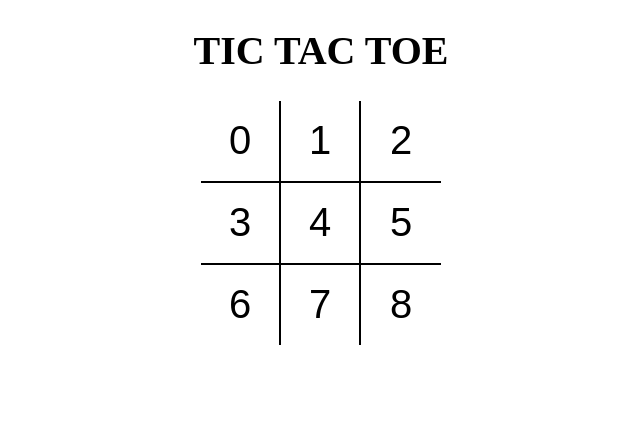
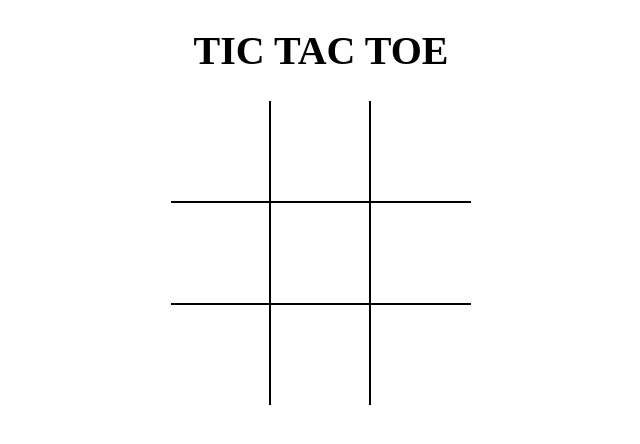
Before and after one commit to MayurNikam989/Tictactoe, a React (Vite) app: page / in a window 1280 px wide. Shown: the top 444 px of the page, without its empty margins (319-959 px from the left). Built offline with nearby package versions, Linux system fonts and the light colour scheme.

Commit message:
Added & used reat state & events

```diff
--- a/src/components/Board.jsx
+++ b/src/components/Board.jsx
@@ -1,25 +1,62 @@
-import React from "react";
+import React, { useState } from "react";
 import Square from "./Square";
 
 const Board = () => {
+  const [Board, setBoard] = useState(Array(9).fill(null));
+  const [isXNext, setIsXNext] = useState(true);
+  //execute on the click
+  const handleSquareOnClickEvent = (position) => {
+    //check the position is aready filled or not
+    if (Board[position]) {
+      return;
+    }
+
+    //sets the board position either X or 0
+    setBoard((prev) => {
+      return prev.map((square, pos) => {
+        if (pos === position) {
+          //check which player's turn and retur X or 0
+          return isXNext ? "X" : "0";
+        }
+
+        return square;
+      });
+    });
+    //check which player's turn is next
+    setIsXNext((prev) => {
+      return !prev;
+    });
+  };
+  //imports the square
+  const renderSquare = (position) => {
+    return (
+      <Square
+        value={Board[position]}
+        onClick={() => {
+          handleSquareOnClickEvent(position);
+        }}
+      />
+    );
+  };
+
   return (
     <div className="board">
       <div className="board-row">
-        <Square value={0} />
-        <Square value={1} />
-        <Square value={2} />
+        {renderSquare(0)}
+        {renderSquare(1)}
+        {renderSquare(2)}
       </div>
 
       <div className="board-row">
-        <Square value={3} />
-        <Square value={4} />
-        <Square value={5} />
+        {renderSquare(3)}
+        {renderSquare(4)}
+        {renderSquare(5)}
       </div>
 
       <div className="board-row">
-        <Square value={6} />
-        <Square value={7} />
-        <Square value={8} />
+        {renderSquare(6)}
+        {renderSquare(7)}
+        {renderSquare(8)}
       </div>
     </div>
   );
--- a/src/components/Square.jsx
+++ b/src/components/Square.jsx
@@ -1,8 +1,12 @@
 import React from "react";
 
-const Square = ({ value }) => {
+const Square = ({ value, onClick }) => {
   //for classname we use className=""
-  return <button className="square">{value}</button>;
+  return (
+    <button className="square" onClick={onClick}>
+      {value}
+    </button>
+  );
 };
 
 export default Square;
--- a/src/styles/main.scss
+++ b/src/styles/main.scss
@@ -28,10 +28,10 @@ button {
       border-bottom: none;
     }
     .square {
-      width: 80px;
-      height: 80px;
+      width: 100px;
+      height: 100px;
       border-right: 2px solid #000;
-      font-size: 2.5rem;
+      font-size: 35px;
       padding: 0;
       overflow: hidden;
       transition: all 0.2s;
```
